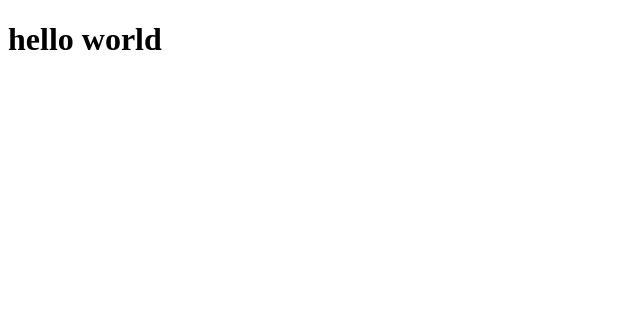
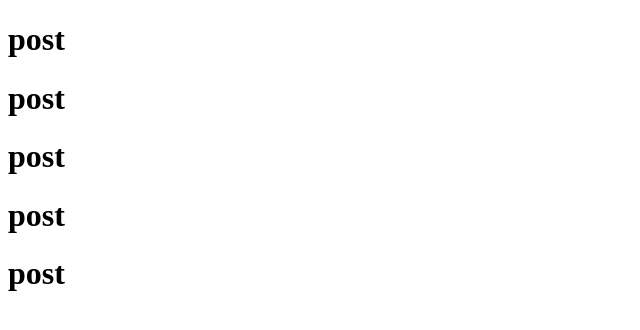
Before and after one commit to allan-io/feed-ig, a React (Vite) app: page / in a window 1280 px wide. Shown: the top 330 px of the page, without its empty margins (0-640 px from the left). Built offline with nearby package versions, Linux system fonts and the light colour scheme.

Commit message:
create post component

```diff
--- a/src/App.jsx
+++ b/src/App.jsx
@@ -1,11 +1,10 @@
 import { useState } from 'react'
+import { Post } from './Post'
 
-function App() {
+export function App() {
   const [count, setCount] = useState(0)
 
   return (
-   <h1>hello world</h1>
+   <Post />
   )
 }
-
-export default App
--- /dev/null
+++ b/src/Post.jsx
@@ -0,0 +1,11 @@
+export function Post() {
+    return (
+        <div>
+            <h1>post</h1>
+            <h1>post</h1>
+            <h1>post</h1>
+            <h1>post</h1>
+            <h1>post</h1>
+        </div>
+    )
+}
--- a/src/main.jsx
+++ b/src/main.jsx
@@ -1,6 +1,6 @@
 import React from 'react'
 import ReactDOM from 'react-dom/client'
-import App from './App.jsx'
+import { App } from './App.jsx'
 
 ReactDOM.createRoot(document.getElementById('root')).render(
   <React.StrictMode>
```
